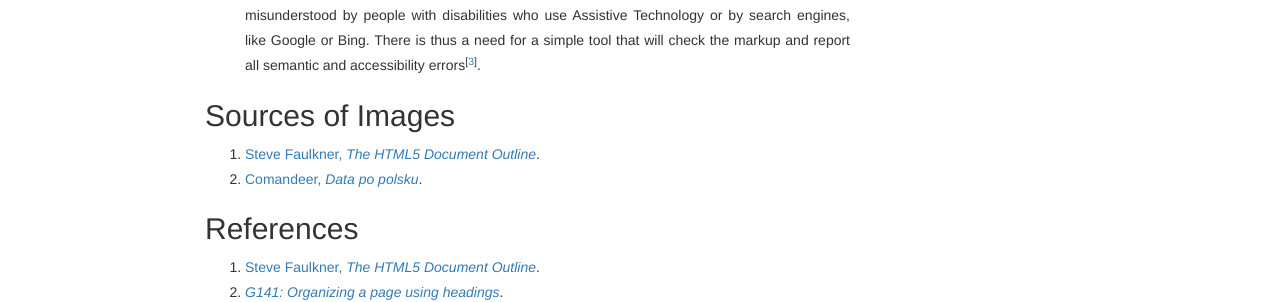
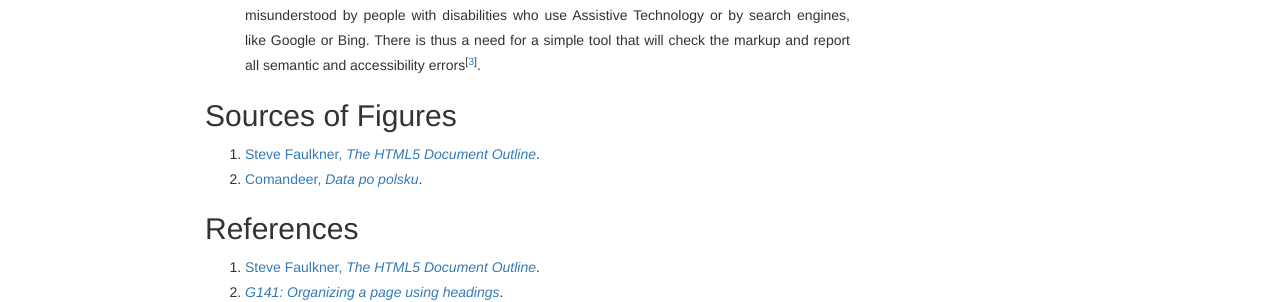
Before and after one commit to ckeditor/editor-recommendations, a Jekyll site: the page built from _use-cases/blog-article.md, in a window 1280 px wide and 900 px high, scrolled down 1632 px. Shown: the part 459-761 px from the top of the window. Built offline with Jekyll 4.4.1, drawn with Linux system fonts in a browser that asks for light colours; nearby versions of some CDN libraries.

Commit message:
Renamed "Sources of Images" to "Sources of Figures" and moved thumbnail to figures directory.

```diff
--- a/_includes/usability.html
+++ b/_includes/usability.html
@@ -13,11 +13,11 @@
 
         {% endif %}
 
-        {% if images %}
+        {% if figures %}
 
-        <h2>Sources of Images</h2>
+        <h2>Sources of Figures</h2>
 
-        {{ images | markdownify }}
+        {{ figures | markdownify }}
 
         {% endif %}
 
--- a/_includes/use-case.html
+++ b/_includes/use-case.html
@@ -35,11 +35,11 @@
 
         {% endif %}
 
-        {% if images %}
+        {% if figures %}
 
-        <h2>Sources of Images</h2>
+        <h2>Sources of Figures</h2>
 
-        {{ images | markdownify }}
+        {{ figures | markdownify }}
 
         {% endif %}
 
--- a/_use-cases/blog-article.md
+++ b/_use-cases/blog-article.md
@@ -10,7 +10,7 @@ layout: default
 {% capture description %}
 Although not oficially specified, this format follows some strict conventions which are <i>de facto</i> standard. These conventions are derived from newspapers ones. A blog/article has a strong semantic structure that divides the text into logical fragments and is frequently denoted  by headings. The textual content is usually accompanied with multimedia content, especially images.
 
-{% include thumbnail.html src="use_case/blog-article/fig-1-thumbnail.png" full="use_case/blog-article/fig-1.png" alt="An example of a blog article, showing a few of the most frequently used features: images, headings, paragraphs, links, lists and quotes" caption="A basic form of a blog/article." %}
+{% include figures/thumbnail.html src="use_case/blog-article/fig-1-thumbnail.png" full="use_case/blog-article/fig-1.png" alt="An example of a blog article, showing a few of the most frequently used features: images, headings, paragraphs, links, lists and quotes" caption="A basic form of a blog/article." %}
 
 {% endcapture %}
 
@@ -41,13 +41,13 @@ Although not oficially specified, this format follows some strict conventions wh
 * It is almost impossible to predict every possible type of a blog/article, therefore there is no strict set of elements that will be included in the content.
 * A blog/article is not an independent form of content, but it is a part (usually the main one) of an entire webpage. As a result,  it should not interfere with the webpage semantics. A blog/article is dependent on its context of appearance and its own semantic structure must be treated as a part of the semantic structure of the whole webpage. The main concern is the rank of headers to create the proper webpage outline<sup>[[1](#ref1)] [[2](#ref2)]</sup>.
 
-{% include thumbnail.html src="use_case/blog-article/fig-2-thumbnail.png" full="use_case/blog-article/fig-2.png" alt="An example of a webpage with a black, floating header at the top, navigational menu for the content on the left, main content (blog/article) on the right and comments and footer under main content" caption="The context of a blog/article's appearance (blog/article is marked with a red border)." %}
+{% include figures/thumbnail.html src="use_case/blog-article/fig-2-thumbnail.png" full="use_case/blog-article/fig-2.png" alt="An example of a webpage with a black, floating header at the top, navigational menu for the content on the left, main content (blog/article) on the right and comments and footer under main content" caption="The context of a blog/article's appearance (blog/article is marked with a red border)." %}
 
 * Blogs/articles are usually written by people that do not know the semantics of HTML (as they are content creators, not web developers), therefore they tend to completely rely on the WYSIWYG approach. Content creators often treat WYSIWYM and WYSIWYG approaches as the same. As a result many blogs/articles have semantic and/or accessibility problems and could be misunderstood by people with disabilities who use Assistive Technology or by search engines, like Google or Bing. There is thus a need for a simple tool that will check the markup and report all semantic and accessibility errors<sup>[[3](#ref3)]</sup>.
 
 {% endcapture %}
 
-{% capture images %}
+{% capture figures %}
 
 1. <a id="fig-ref1"></a>[Steve Faulkner, <i>The HTML5 Document Outline</i>](https://www.paciellogroup.com/blog/2013/10/html5-document-outline/).
 2. <a id="fig-ref2"></a>[Comandeer, <i>Data po polsku</i>](http://tutorials.comandeer.pl/js-intl.html).
```
Also changed, not shown: _includes/feature.html (+8 -0 lines), _includes/figures/thumbnail.html (renamed from _includes/thumbnail.html).
